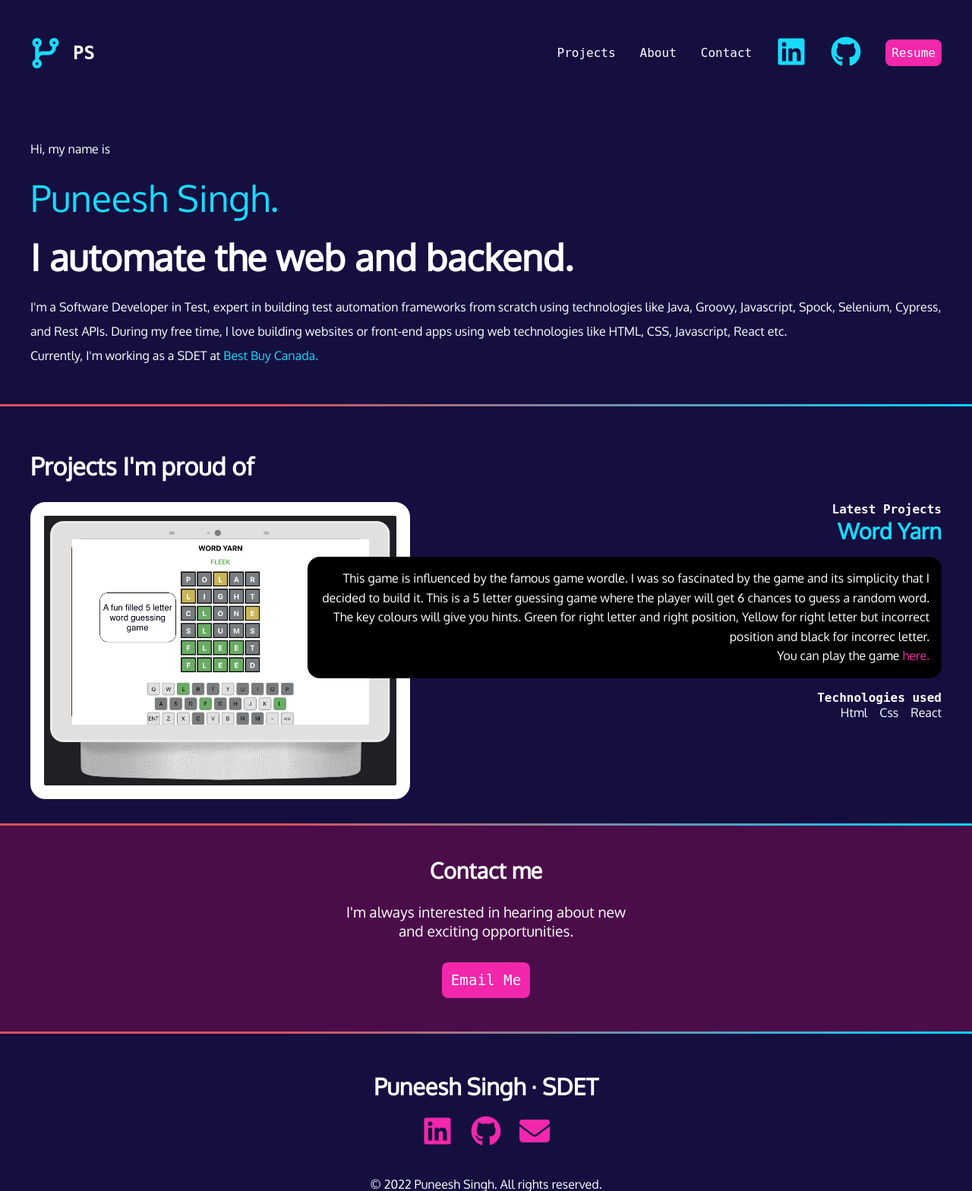
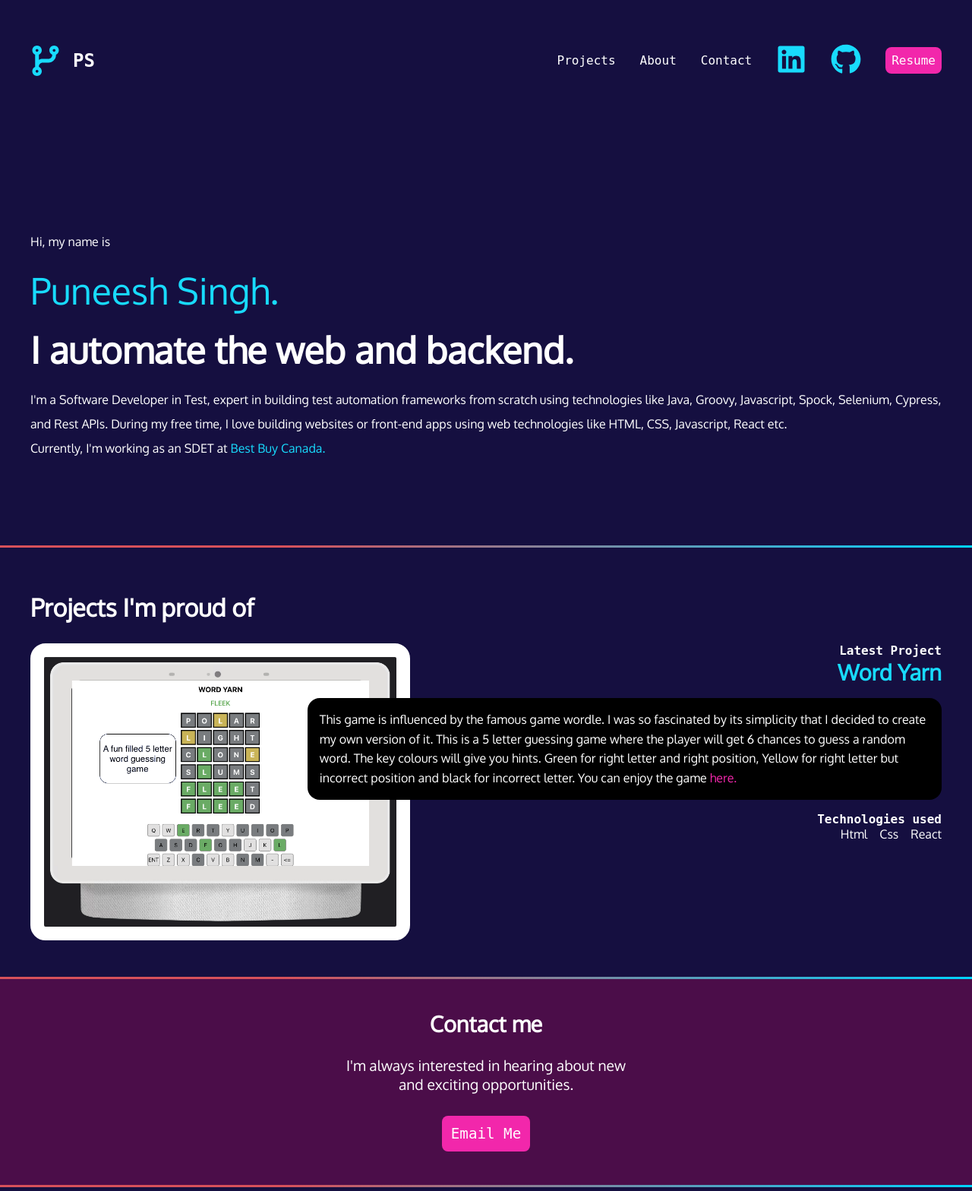
Before and after one commit to punesing01/profilesite, a PHP site: page / in a window 1280 px wide. Shown: the top 1568 px of the page at 76% size. Run offline with PHP 8.4, Linux system fonts and the light colour scheme; some web fonts are replaced.

Commit message:
added final styling

```diff
--- a/index.html
+++ b/index.html
@@ -37,24 +37,29 @@
                 <a href="#">Resume</a>
             </li>
        </ul>
+       <div class="hamburger">
+            <div></div>
+            <div></div>
+            <div></div>
+       </div>
     </nav>
     <section id="intro">
         <p class="name">Hi, my name is <span>Puneesh Singh.</span></p>
         <h2>I automate the web and backend.</h2>
         <p>I'm a Software Developer in Test, expert in building test automation frameworks from scratch using technologies like Java, Groovy, Javascript, Spock, Selenium, Cypress, and Rest APIs. During my free time, I love building websites or front-end apps using web technologies like HTML, CSS, Javascript, React etc.</p>
-        <p>Currently, I'm working as a SDET at <a href="https://www.bestbuy.ca/en-ca">Best Buy Canada.</a></p>
+        <p>Currently, I'm working as an SDET at <a href="https://www.bestbuy.ca/en-ca">Best Buy Canada.</a></p>
     </section>
     <div class="gradient"></div>
     <section id="projects">
         <h2>Projects I'm proud of</h2>
         <article>
             <div>
-            <h4>Latest Projects</h4>
+            <h4>Latest Project</h4>
             <h3>Word Yarn</h3>
-            <p>This game is influenced by the famous game wordle. I was so fascinated by the game and its simplicity that I decided to build it.
+            <p>This game is influenced by the famous game wordle. I was so fascinated by its simplicity that I decided to create my own version of it.
                 This is a 5 letter guessing game where the player will get 6 chances to guess a random word. The key colours will give you hints.
-                Green for right letter and right position, Yellow for right letter but incorrect position and black for incorrec letter.
-                <br/>You can play the game <a href="https://word-yarn.herokuapp.com/">here.</a>
+                Green for right letter and right position, Yellow for right letter but incorrect position and black for incorrect letter.
+                You can enjoy the game <a href="https://word-yarn.herokuapp.com/">here.</a>
             </p>
             <h4>Technologies used</h4>
             <ul>
--- a/styles/style.css
+++ b/styles/style.css
@@ -45,7 +45,7 @@ body{
     color:var(--white);
     max-width: 1200px;
     margin: 0 auto;
-    padding-bottom: 3rem;
+    padding: 4rem 0;
 }
 
 #intro span {
@@ -81,7 +83,7 @@ nav {
     color: var(--white);
     max-width: 1200px;
     margin: 0 auto;
-    padding: 20px 0 60px 0;
+    padding: 30px 0 60px 0;
     font-family: var(--mono);
 }
 
@@ -103,6 +106,7 @@ nav li:first-child {
     display: flex;
     align-items: center;
     gap: 1rem;
+    justify-content: center;
 }
 
 nav li:first-child h2:hover{
@@ -237,7 +263,7 @@ footer li:nth-of-type(3) svg:hover{
     color: var(--white);
     margin: 0 auto;
     max-width: 1200px;
-    padding: 2rem 0;
+    padding: 1rem;
 }
 
 #projects h2 {
@@ -308,3 +321,73 @@ article img {
     background-color: var(--white);
     border-radius: 20px;
 }
+
+@media(min-width:850px){
+
+    nav ul {
+        display: flex;
+        justify-content: center;
+        align-items: center;
+        gap:2rem;
+        padding:0;
+        flex-wrap: nowrap;
+    }
+
+    nav li:first-child {
+        flex-basis: 100%;
+        display: flex;
+        align-items: center;
+        gap: 1rem;
+        justify-content: flex-start;
+    }
+
+    #intro{
+        padding: 7rem 0;
+    }
+
+    #intro p {
+        padding: 0;
+    }
+
+    #intro h2 {
+        padding: 0;
+    }
+
+    article {
+        display: grid;
+        grid-template-columns: repeat(10,1fr);
+        gap: 1rem;
+        text-align: right;
+    }
+
+    article p {
+        text-align: left;
+    }
+
+    article div {
+        grid-column: 4/11;
+        grid-row: 1/2;
+        order: 2;
+    }
+
+    article ul {
+        display: flex;
+        gap: 1rem;
+        flex-wrap: row wrap;
+        padding: 0;
+        justify-content: right;
+        margin: 0;
+    }
+
+    #projects {
+        padding: 32px 0 48px 0;
+    }
+
+    #projects img {
+        width: 500px;
+    }
+
+    footer h3 {
+        font-size: 1.9rem;
+     }
+}
```
Also changed, not shown: other parts of styles/style.css (+29 -17 lines).
